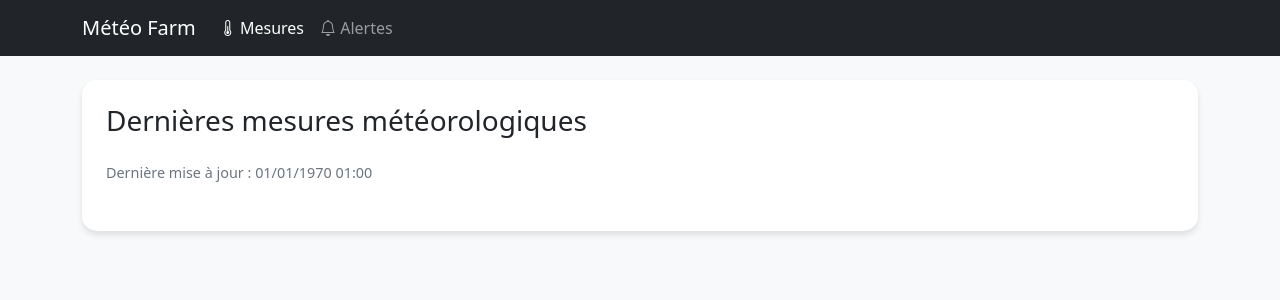
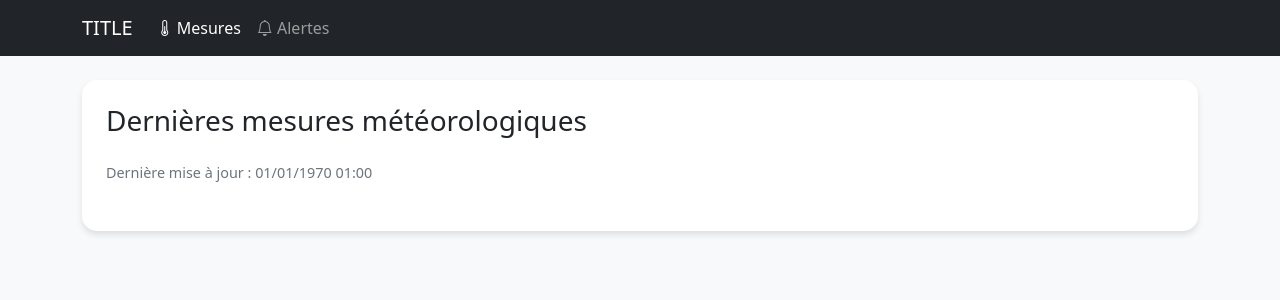
Before and after one commit to janssens/awekas_to_mysql, a PHP site: page /index.php in a window 1280 px wide. Shown: the top 300 px of the page. Run offline with PHP 8.4, Linux system fonts and the light colour scheme; data that the repository does not hold is empty; some libraries are stand-ins or nearby versions.

Commit message:
dynamic title

```diff
--- a/header.php
+++ b/header.php
@@ -4,7 +4,7 @@ $current_page = basename($_SERVER['PHP_SELF']);
 ?>
 <nav class="navbar navbar-expand-lg navbar-dark bg-dark mb-4">
     <div class="container">
-        <a class="navbar-brand" href="index.php">Météo Farm</a>
+        <a class="navbar-brand" href="index.php"><?php echo TITLE; ?></a>
         <button class="navbar-toggler" type="button" data-bs-toggle="collapse" data-bs-target="#navbarNav">
             <span class="navbar-toggler-icon"></span>
         </button>
```
Also changed, not shown: 1 other file.
